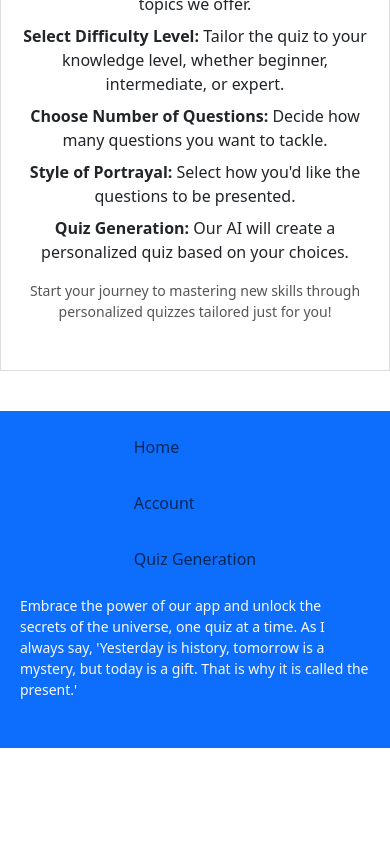
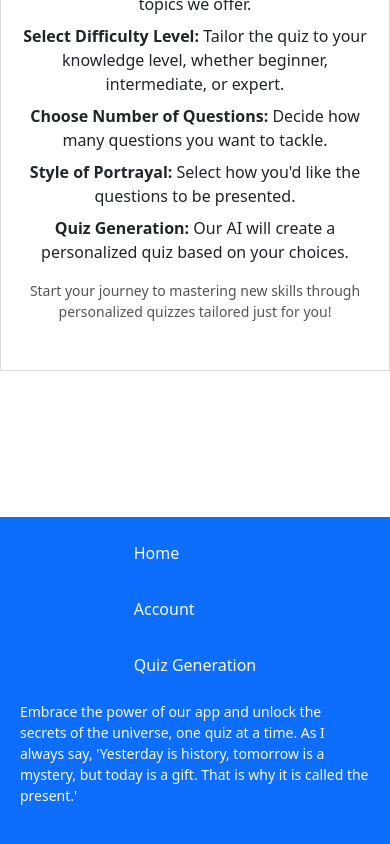
Before and after one commit to brynnaj/lrnr-test-front, a React (Create React App) app: page / in a window 390 px wide. Shown: the part 1153-1997 px from the top of the page. Before the commit the page ends 1901 px from the top, so only its background shows below. Built offline with nearby package versions, Linux system fonts and the light colour scheme.

Commit message:
responsive updates

```diff
--- a/src/App.css
+++ b/src/App.css
@@ -28,9 +28,18 @@
   align-items: center;
 }
 
+.footfoot {
+  bottom: 0;
+  width: 100%;
+  margin-top: 80px;
+}
 
 
+.footfoot{
+  z-index: 1;
+  padding-top: 17rem;
 
+}
 
 
 
@@ -38,10 +47,9 @@
 
 
 /* Media queries */
-@media (min-width: 760px) {
+@media (max-width: 760px) {
   .footfoot {
-    position: fixed;
-    bottom: 0;
-    width: 100%;
+   padding-top: 17%;
+
   }
 }
--- a/src/components/footer.jsx
+++ b/src/components/footer.jsx
@@ -13,13 +13,13 @@ const Footer = () => {
         <Container className="d-flex flex-column mb-3 justify-content-center">
           <Nav activeKey="/home">
             <Nav.Item className="p-2" >
-              <Nav.Link href="/">Home</Nav.Link>
+              <Nav.Link className="text-light" href="/">Home</Nav.Link>
             </Nav.Item>
             <Nav.Item className="p-2" >
-              <Nav.Link href="/account">Account</Nav.Link>
+              <Nav.Link className="text-light"  href="/account">Account</Nav.Link>
             </Nav.Item>
-            <Nav.Item className="p-2">
-              <Nav.Link href="/quiz-generation">Quiz Generation</Nav.Link>
+            <Nav.Item  className="p-2">
+              <Nav.Link className="text-light"  href="/quiz-generation">Quiz Generation</Nav.Link>
             </Nav.Item>
           </Nav>
           <p className="p-2 text-light">Embrace the power of our app and unlock the secrets of the universe, one quiz at a time. As I always say, 'Yesterday is history, tomorrow is a mystery, but today is a gift. That is why it is called the present.'</p>
```
Also changed, not shown: src/quiz.css (line endings or trailing spaces).
